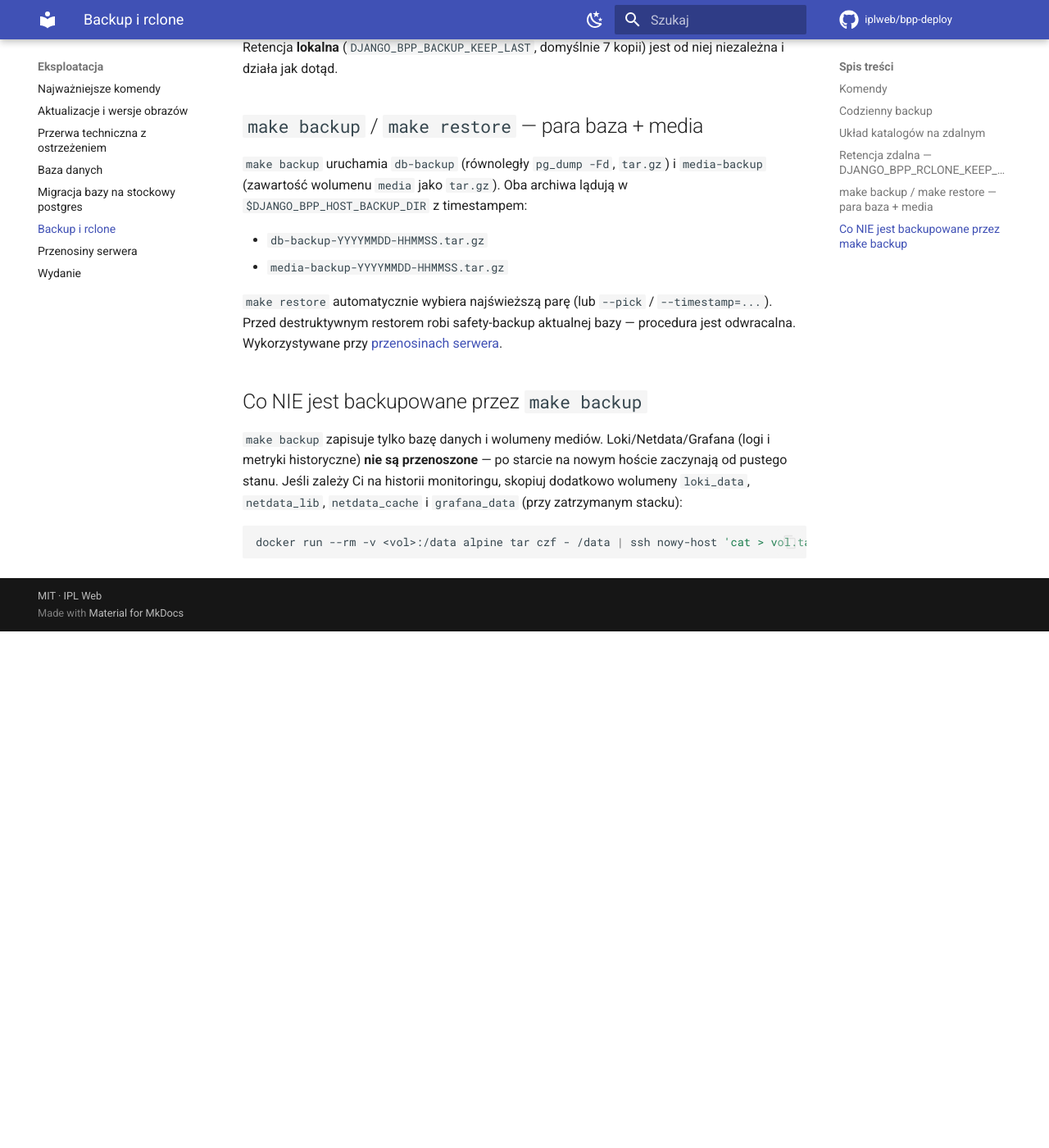
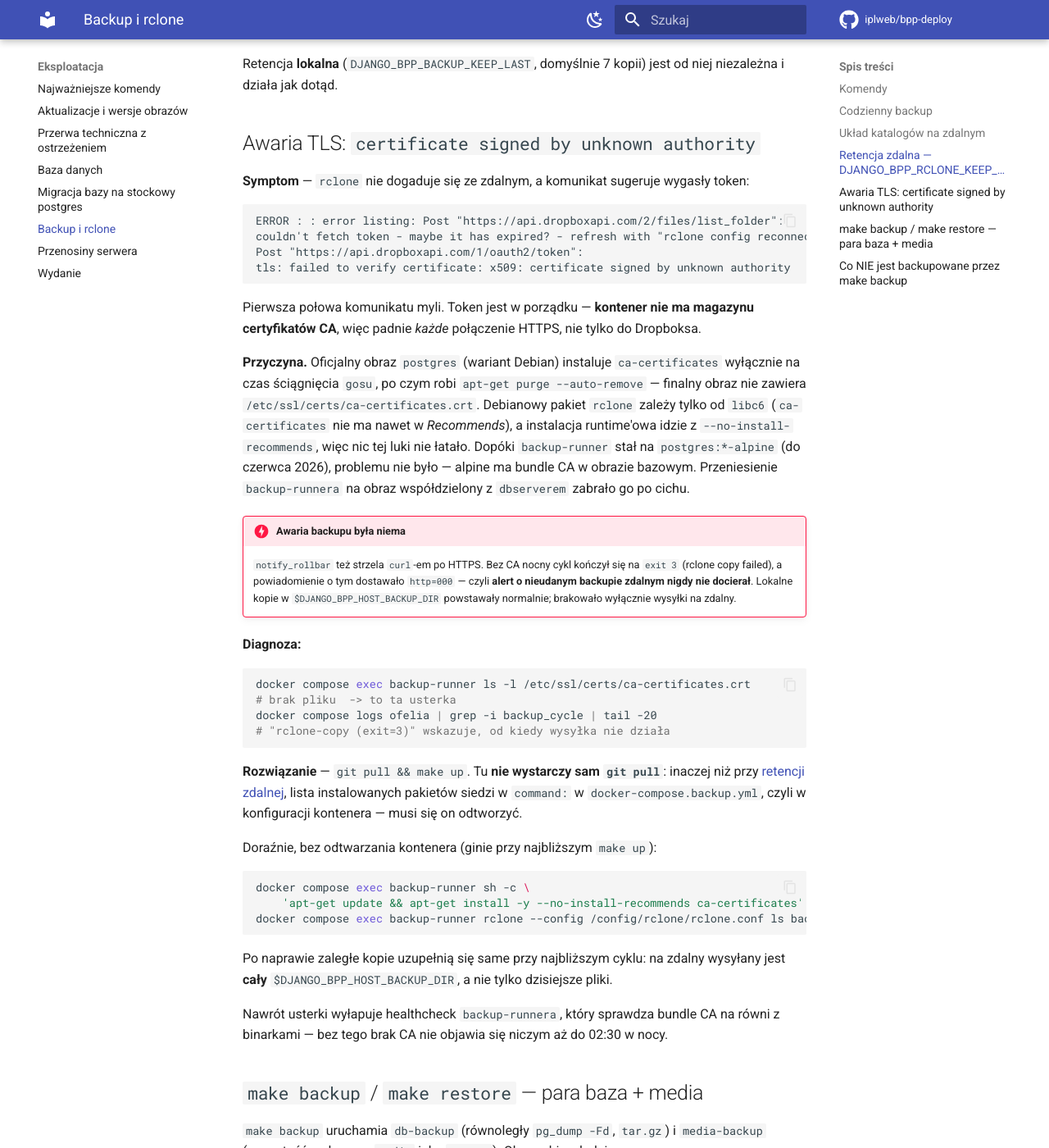
Before and after one commit to iplweb/bpp-deploy, an MkDocs documentation site: the page built from docs/eksploatacja/backup-i-rclone.md, in a window 1280 px wide and 1400 px high, scrolled down 2570 px. Shown: the whole window at 82% size. Built offline with MkDocs 1.6.1 and Material for MkDocs 9.7.7, drawn with Linux system fonts in a browser that asks for light colours; comment, search, counter and statistics services are not loaded; before the commit the page ends 3340 px from its top, so only the background shows below that; some of the changed text lies outside the part shown.

Commit message:
fix(backup): ca-certificates w backup-runnerze — naprawa TLS dla rclone i curl
Obraz postgres (Debian) instaluje ca-certificates tylko na czas sciagniecia
gosu i PURGE'uje je przed koncem builda, a debianowy rclone zalezy wylacznie
od libc6 (nie ma ich nawet w Recommends) — przy --no-install-recommends
kontener nie mial ZADNEGO roota CA. Efekt: kazde polaczenie HTTPS padalo na
"x509: certificate signed by unknown authority", poprzedzone mylacym
"couldn't fetch token - maybe it has expired?" — wyglada na wygasly token
OAuth, a jest pusty magazyn CA.

Awaria byla niema: notify_rollbar tez idzie przez curl po HTTPS, wiec alert
o "rclone-copy (exit=3)" dostawal http=000. Lokalne kopie powstawaly
normalnie, brakowalo wylacznie wysylki na zdalny.

Regresja weszla w f676fba (2026-06-18) przy przejsciu backup-runnera
z postgres:*-alpine (bundle CA w obrazie bazowym) na obraz wspoldzielony
z dbserverem.

- ca-certificates w obu galeziach instalacji (apt-get i apk)
- healthcheck sprawdza tez /etc/ssl/certs/ca-certificates.crt — brak CA nie
  objawial sie niczym az do cyklu o 02:30
- test_backup_runner_ca_certificates w tests/test_makefile.sh
- dokumentacja: objaw, diagnoza, obejscie bez restartu i uwaga, ze zmiana
  siedzi w command:, wiec sam git pull jej nie wdraza (potrzebny make up)

Co-Authored-By: Claude Opus 5 (1M context) <noreply@anthropic.com>
Claude-Session: https://claude.ai/code/session_01HW5oZgbPEaecyTuP6Fr1Wh

````diff
--- a/docs/eksploatacja/backup-i-rclone.md
+++ b/docs/eksploatacja/backup-i-rclone.md
@@ -21,8 +21,10 @@ przez rclone i raportuje do Rollbara.
     (`postgres:${DJANGO_BPP_POSTGRESQL_VERSION}`, wariant Debian) — dzięki temu
     współdzieli z nim 100% warstw i nie zajmuje dodatkowego miejsca na dysku
     (osobny `-alpine` nie dzieli warstw z Debianem i kosztowałby ~350 MB więcej).
-    `pg_dump` trafia dokładnie w wersję serwera. `rclone`, `curl`, `jq` są
-    doinstalowane w runtime (`apt-get`). W trybie **zewnętrznej bazy** `dbserver`
+    `pg_dump` trafia dokładnie w wersję serwera. `rclone`, `curl`, `jq`
+    **i `ca-certificates`** są doinstalowane w runtime (`apt-get`) — bez tego
+    ostatniego kontener nie ma żadnego roota CA i **każde** połączenie HTTPS
+    pada (patrz [Awaria TLS](#awaria-tls-certificate-signed-by-unknown-authority)). W trybie **zewnętrznej bazy** `dbserver`
     to lekki sentinel `postgres:<major>-alpine`; tam `init-configs` ustawia
     `BPP_BACKUP_PG_IMAGE=postgres:<major>-alpine`, by `backup-runner` współdzielił
     warstwy z sentinelem (na starych instalacjach dopisuje to `ensure-config-files`
@@ -119,6 +121,64 @@ Bezpieczniki, każdy celowy:
 Retencja **lokalna** (`DJANGO_BPP_BACKUP_KEEP_LAST`, domyślnie 7 kopii) jest od
 niej niezależna i działa jak dotąd.
 
+## Awaria TLS: `certificate signed by unknown authority`
+
+**Symptom** — `rclone` nie dogaduje się ze zdalnym, a komunikat sugeruje wygasły token:
+
+```
+ERROR : : error listing: Post "https://api.dropboxapi.com/2/files/list_folder":
+couldn't fetch token - maybe it has expired? - refresh with "rclone config reconnect backup:":
+Post "https://api.dropboxapi.com/1/oauth2/token":
+tls: failed to verify certificate: x509: certificate signed by unknown authority
+```
+
+Pierwsza połowa komunikatu myli. Token jest w porządku — **kontener nie ma magazynu
+certyfikatów CA**, więc padnie *każde* połączenie HTTPS, nie tylko do Dropboksa.
+
+**Przyczyna.** Oficjalny obraz `postgres` (wariant Debian) instaluje `ca-certificates`
+wyłącznie na czas ściągnięcia `gosu`, po czym robi `apt-get purge --auto-remove` —
+finalny obraz nie zawiera `/etc/ssl/certs/ca-certificates.crt`. Debianowy pakiet
+`rclone` zależy tylko od `libc6` (`ca-certificates` nie ma nawet w *Recommends*),
+a instalacja runtime'owa idzie z `--no-install-recommends`, więc nic tej luki nie
+łatało. Dopóki `backup-runner` stał na `postgres:*-alpine` (do czerwca 2026),
+problemu nie było — alpine ma bundle CA w obrazie bazowym. Przeniesienie
+`backup-runnera` na obraz współdzielony z `dbserverem` zabrało go po cichu.
+
+!!! danger "Awaria backupu była niema"
+    `notify_rollbar` też strzela `curl`-em po HTTPS. Bez CA nocny cykl kończył się
+    na `exit 3` (rclone copy failed), a powiadomienie o tym dostawało `http=000` —
+    czyli **alert o nieudanym backupie zdalnym nigdy nie docierał**. Lokalne kopie
+    w `$DJANGO_BPP_HOST_BACKUP_DIR` powstawały normalnie; brakowało wyłącznie
+    wysyłki na zdalny.
+
+**Diagnoza:**
+
+```bash
+docker compose exec backup-runner ls -l /etc/ssl/certs/ca-certificates.crt
+# brak pliku  -> to ta usterka
+docker compose logs ofelia | grep -i backup_cycle | tail -20
+# "rclone-copy (exit=3)" wskazuje, od kiedy wysyłka nie działa
+```
+
+**Rozwiązanie** — `git pull && make up`. Tu **nie wystarczy sam `git pull`**:
+inaczej niż przy [retencji zdalnej](#retencja-zdalna-django_bpp_rclone_keep_months),
+lista instalowanych pakietów siedzi w `command:` w `docker-compose.backup.yml`, czyli
+w konfiguracji kontenera — musi się on odtworzyć.
+
+Doraźnie, bez odtwarzania kontenera (ginie przy najbliższym `make up`):
+
+```bash
+docker compose exec backup-runner sh -c \
+    'apt-get update && apt-get install -y --no-install-recommends ca-certificates'
+docker compose exec backup-runner rclone --config /config/rclone/rclone.conf ls backup:
+```
+
+Po naprawie zaległe kopie uzupełnią się same przy najbliższym cyklu: na zdalny
+wysyłany jest **cały** `$DJANGO_BPP_HOST_BACKUP_DIR`, a nie tylko dzisiejsze pliki.
+
+Nawrót usterki wyłapuje healthcheck `backup-runnera`, który sprawdza bundle CA na
+równi z binarkami — bez tego brak CA nie objawia się niczym aż do 02:30 w nocy.
+
 ## `make backup` / `make restore` — para baza + media
 
 `make backup` uruchamia `db-backup` (równoległy `pg_dump -Fd`, `tar.gz`) i `media-backup`
````
Also changed, not shown: CLAUDE.md (+18 -0 lines), docker-compose.backup.yml (+18 -3 lines), docs/architektura/healthchecks-autoheal.md (+6 -0 lines), docs/rozwiazywanie-problemow.md (+14 -0 lines), 1 other file.
